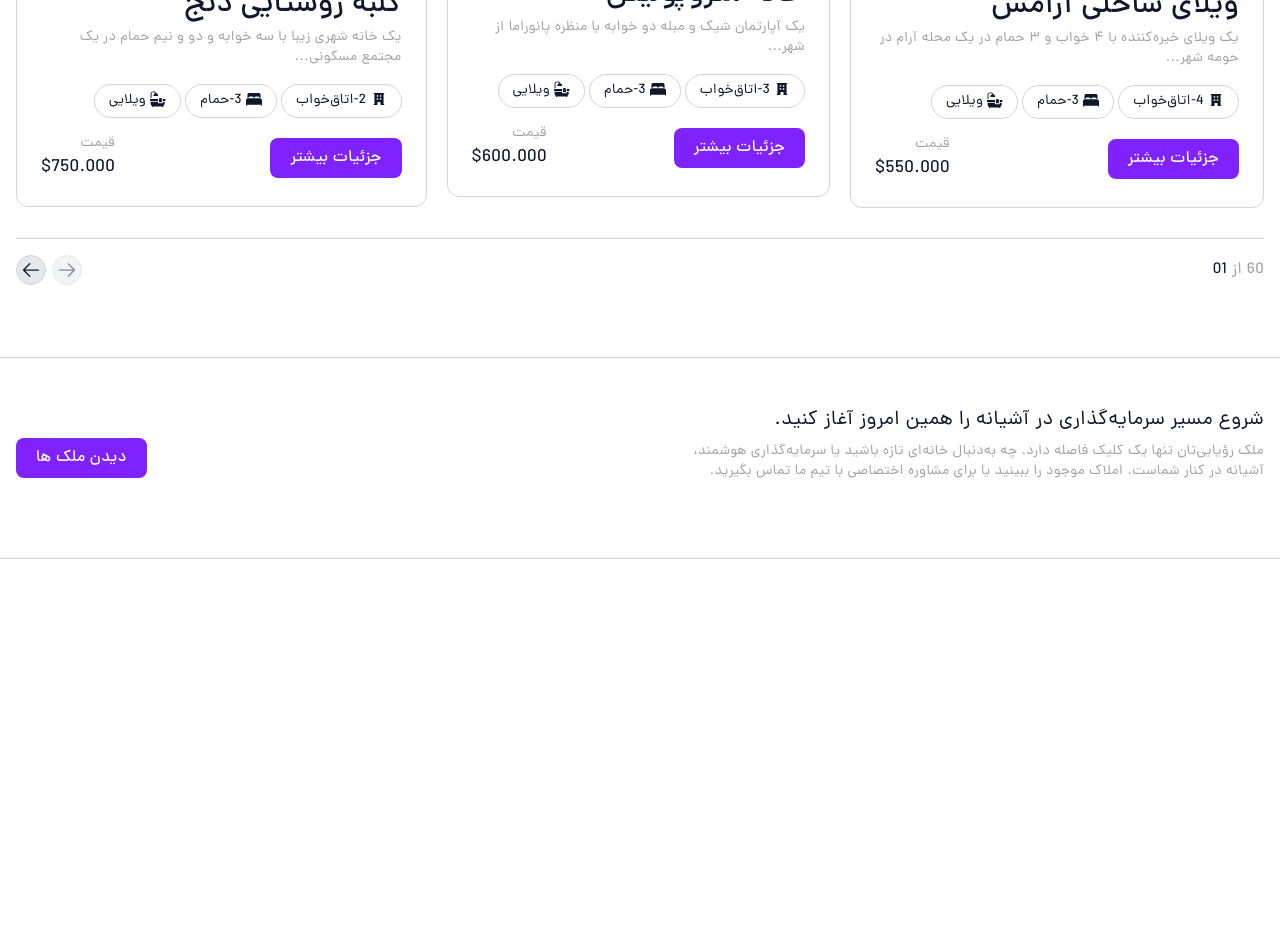
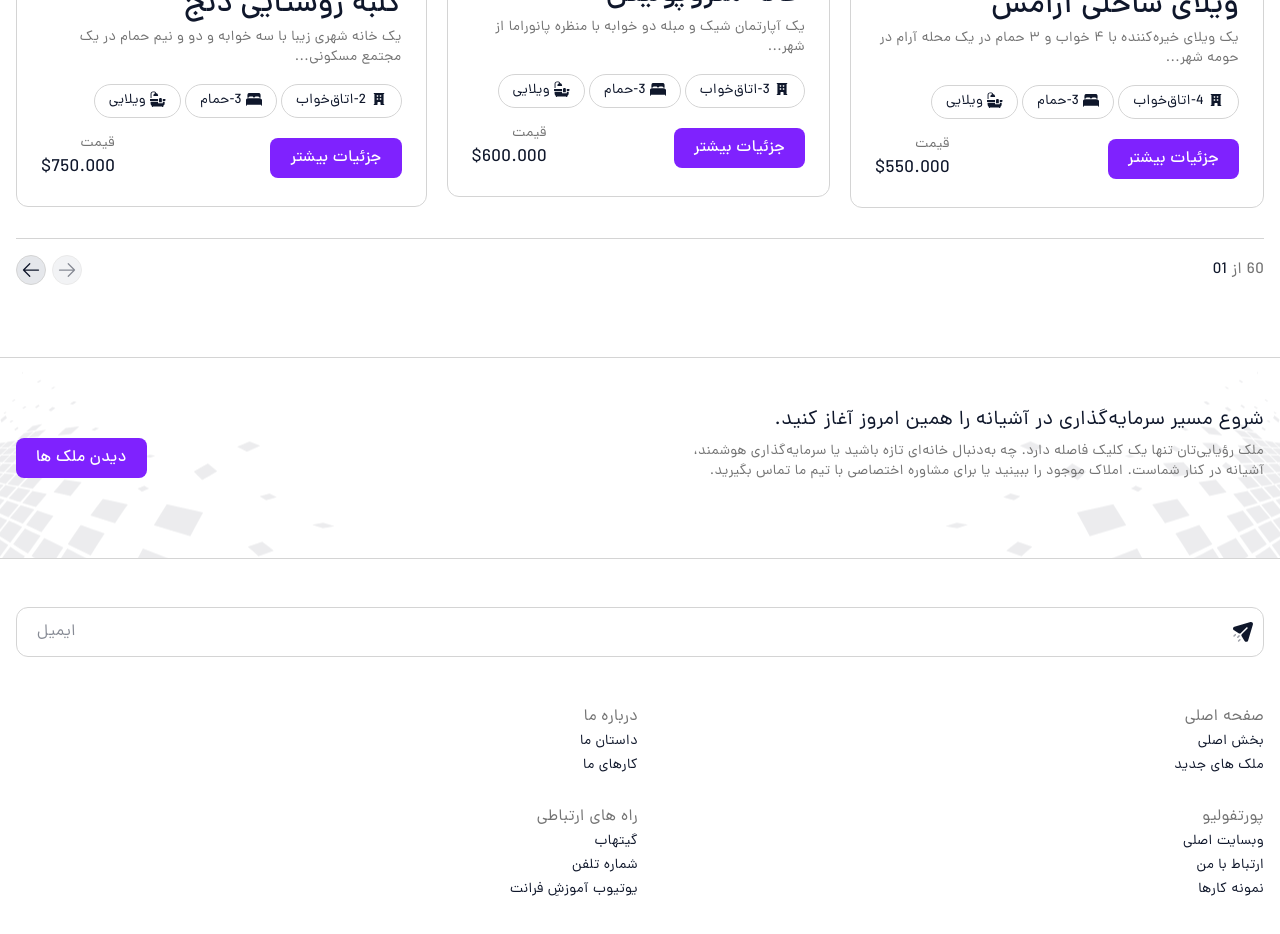
Before and after one commit to homow/home-nest, a React (Vite) app: page / in a window 1280 px wide. Shown: the part 1420-2354 px from the top of the page. Before the commit the page ends 2059 px from the top, so only its background shows below. Built offline with nearby package versions, Linux system fonts and the light colour scheme.

Commit message:
update MainLayout for scrollBehvior

```diff
--- a/src/Layout/Footer/FooterLink.jsx
+++ b/src/Layout/Footer/FooterLink.jsx
@@ -1,15 +1,15 @@
 import {Link} from "react-router-dom";
 
 function FooterLinkBox({linkData}) {
-
     return (
         <ul>
             <h6 className={"text-grey-60"}>{linkData.title}</h6>
             {linkData.links && linkData.links.map(link =>
-                <li key={link.title}>
+                <li key={link.title} className={"*:text-sm *:font-normal"}>
                     {link.tagName === "Link" ? (
                         <Link to={link.url}>{link.text}</Link>
                     ) : (
+
                         <a target="_blank" href={link.url}>{link.text}</a>
                     )}
                 </li>
@@ -21,8 +21,17 @@ function FooterLinkBox({linkData}) {
 function FooterLinkInput() {
     return (
         <form onSubmit={e => e.preventDefault()}>
-            <label>
-                <input type="text" name="email" placeholder="ایمیل" autoComplete="email"/>
+            <label dir="ltr" className={"flex flex-row items-center gap-2 border border-grey-15 rounded-xl pr-2"}>
+
+                {/* input */}
+                <input type="text" name="email" placeholder="ایمیل" autoComplete="email" className={"flex-1 w-full outline-none  pl-5 py-3 rounded-l-lg"}/>
+
+                {/* send icon */}
+                <span className={"inline-block max-w-max"}>
+                    <svg className={"size-6"}>
+                        <use href="#send-icon"></use>
+                    </svg>
+                </span>
             </label>
         </form>
     )
@@ -47,22 +56,32 @@ export default function FooterLinks() {
         {
             title: "پورتفولیو",
             links: [
-                {tagName: "a", url: "https://homow.ir", text: "معرفی من"},
-                {tagName: "a", url: "https://card.homow.ir", text: "ارتباط با من"}
+                {tagName: "a", url: "https://homow.ir", text: "وبسایت اصلی"},
+                {tagName: "a", url: "https://card.homow.ir", text: "ارتباط با من"},
+                {tagName: "a", url: "https://t.me/homow_portfolio", text: "نمونه کارها"}
             ],
         },
         {
-            title: "صفحه اصلی",
+            title: "راه های ارتباطی",
             links: [
-                {tagName: "Link", url: "/#hero-section", text: "بخش اصلی"},
-                {tagName: "Link", url: "/#featured-property", text: "ملک های جدید"}
-            ],
-        },
+                {tagName: "a", url: "https://github.com/homow", text: "گیتهاب"},
+                {tagName: "a", url: "tel:+989210629512", text: "شماره تلفن"},
+                {tagName: "a", url: "https://www.youtube.com/@homow_dev", text: "یوتیوب آموزشِ فرانت"},
+            ]
+        }
     ]
 
     return (
-        <div>
+        <div className={"container space-y-12"}>
+            <FooterLinkInput/>
 
+            <div className={"grid grid-cols-2 gap-x-1 gap-y-7"}>
+                {footerLinkData && (
+                    footerLinkData.map(link =>
+                        <FooterLinkBox key={link.title} linkData={link}/>
+                    )
+                )}
+            </div>
         </div>
     )
 }
--- a/src/Layout/Footer/FooterTop.jsx
+++ b/src/Layout/Footer/FooterTop.jsx
@@ -3,7 +3,7 @@ import {Link} from "react-router-dom";
 function GrowSpineIcon({className}) {
     return (
         <span className={`-z-10 inline-block max-w-max absolute ${className}`}>
-            <svg className={`text-white opacity-3 w-72`}>
+            <svg className={`opacity-8 dark:opacity-3 w-72`}>
                 <use href="#growthSpine-icon"></use>
             </svg>
         </span>
--- a/src/Layout/Footer/index.jsx
+++ b/src/Layout/Footer/index.jsx
@@ -3,7 +3,7 @@ import FooterTop from "./FooterTop.jsx";
 
 export default function Footer() {
     return (
-        <footer className="mt-18">
+        <footer className="mt-18 space-y-12">
             <FooterTop/>
             <FooterLink/>
         </footer>
--- a/src/Layout/MainLayout/index.jsx
+++ b/src/Layout/MainLayout/index.jsx
@@ -1,6 +1,19 @@
 import AppRoutes from "@/routes/AppRoutes.jsx";
+import {useEffect} from "react";
+import {useLocation} from "react-router-dom";
 
 export default function MainLayout() {
+    const location = useLocation()
+
+    useEffect(() => {
+        if (location.hash) {
+            const element = document.querySelector(location.hash)
+            if (element) {
+                element.scrollIntoView({behavior: "smooth"})
+            }
+        }
+    }, [location])
+
     return (
         <main className={"mt-10 space-y-20"}>
             <AppRoutes/>
--- a/src/components/ui/SvgDefs.jsx
+++ b/src/components/ui/SvgDefs.jsx
@@ -525,7 +525,7 @@ export default function SvgDefs() {
             {/* <=== footer ===> */}
 
             {/* send */}
-            <symbol id="send-icon" xmlns="http://www.w3.org/2000/svg" width="24" height="24" viewBox="0 0 24 24" fill="none">
+            <symbol id="send-icon" xmlns="http://www.w3.org/2000/svg" viewBox="0 0 24 24" fill="none">
                 <path d="M21.4274 2.5783C20.9274 2.0673 20.1874 1.8783 19.4974 2.0783L3.40742 6.7273C2.67942 6.9293 2.16342 7.5063 2.02442 8.2383C1.88242 8.9843 2.37842 9.9323 3.02642 10.3283L8.05742 13.4003C8.57342 13.7163 9.23942 13.6373 9.66642 13.2093L15.4274 7.4483C15.7174 7.1473 16.1974 7.1473 16.4874 7.4483C16.7774 7.7373 16.7774 8.2083 16.4874 8.5083L10.7164 14.2693C10.2884 14.6973 10.2084 15.3613 10.5234 15.8783L13.5974 20.9283C13.9574 21.5273 14.5774 21.8683 15.2574 21.8683C15.3374 21.8683 15.4274 21.8683 15.5074 21.8573C16.2874 21.7583 16.9074 21.2273 17.1374 20.4773L21.9074 4.5083C22.1174 3.8283 21.9274 3.0883 21.4274 2.5783Z" fill="currentColor"/>
                 <path opacity="0.4" d="M9.45139 19.1423C9.74339 19.4353 9.74339 19.9103 9.45139 20.2033L8.08539 21.5683C7.93939 21.7153 7.74739 21.7883 7.55539 21.7883C7.36339 21.7883 7.17139 21.7153 7.02539 21.5683C6.73239 21.2753 6.73239 20.8013 7.02539 20.5083L8.39039 19.1423C8.68339 18.8503 9.15839 18.8503 9.45139 19.1423ZM8.66769 15.3543C8.95969 15.6473 8.95969 16.1223 8.66769 16.4153L7.30169 17.7803C7.15569 17.9273 6.96369 18.0003 6.77169 18.0003C6.57969 18.0003 6.38769 17.9273 6.24169 17.7803C5.94869 17.4873 5.94869 17.0133 6.24169 16.7203L7.60669 15.3543C7.89969 15.0623 8.37469 15.0623 8.66769 15.3543ZM4.90649 14.1619C5.19849 14.4549 5.19849 14.9299 4.90649 15.2229L3.54049 16.5879C3.39449 16.7349 3.20249 16.8079 3.01049 16.8079C2.81849 16.8079 2.62649 16.7349 2.48049 16.5879C2.18749 16.2949 2.18749 15.8209 2.48049 15.5279L3.84549 14.1619C4.13849 13.8699 4.61349 13.8699 4.90649 14.1619Z" fill="currentColor"/>
             </symbol>
--- a/src/styles/global.css
+++ b/src/styles/global.css
@@ -23,7 +23,7 @@
     --color-header-bg: var(--color-gray-100);
     --color-grey-10: var(--color-gray-200);
     --color-dark-blue-15: var(--color-violet-200);
-    --color-grey-60: var(--color-neutral-400);
+    --color-grey-60: var(--color-neutral-500);
     --color-grey-30: var(--color-zinc-400);
 
     /* box shadow */
@@ -32,9 +32,6 @@
     /* border radius */
     --radius-custom: 10px;
     --radius-custom-28: 28px;
-
-    /* custom size */
-    /*--size-30: 30px;*/
 }
 
 .dark {
```
